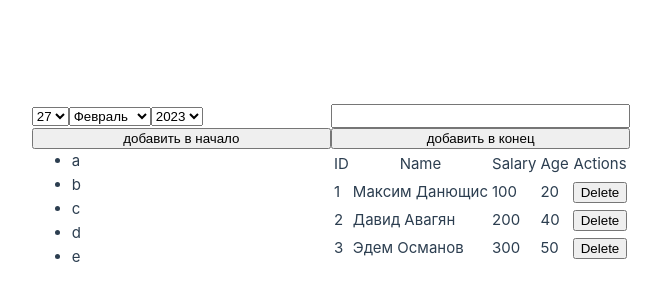
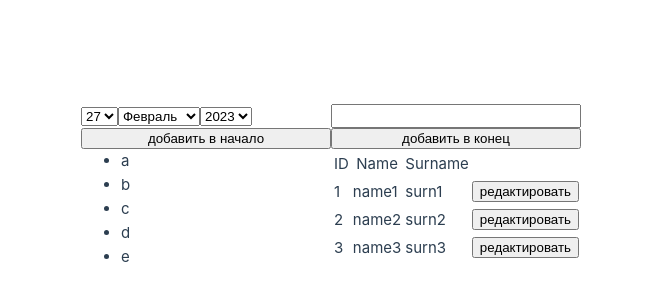
Before and after one commit to danilromas/Vue_DaRo, a Vue app: page / in a window 1280 px wide. Shown: the part 214-514 px from the top of the page, without its empty margins (309-970 px from the left). Built offline with nearby package versions, Linux system fonts and the light colour scheme.

Commit message:
56_редактирование пользователей

```diff
--- a/src/App.vue
+++ b/src/App.vue
@@ -65,37 +65,33 @@
       users: [
 			{
 				id: 1,
-				name: 'Максим Данющис',
-				salary: 100,
-				age: 20,
-                isEdit: false,
+				name: 'name1',
+				surn: 'surn1',
+				isEdit: false,
 			},
 			{
 				id: 2,
-				name: 'Давид Авагян',
-				salary: 200,
-				age: 40,
-                isEdit: false,
+				name: 'name2',
+				surn: 'surn2',
+				isEdit: false,
 			},
 			{
 				id: 3,
-				name: 'Эдем Османов',
-				salary: 300,
-				age: 50,
-                isEdit: false,
+				name: 'name3',
+				surn: 'surn3',
+				isEdit: false,
 			},
 		],
 	}
 },
       methods:
-    {
-      addItem: function() {
-		this.items.push(this.newItem);
+    {edit(user) {
+		user.isEdit = true;
 	},
-	addItemToBegin: function() {
-		this.items.unshift(this.newItem);
+	    save(user) {
+		user.isEdit = false;
+	},
 	}
-        }
         }
 
 
@@ -131,18 +127,23 @@
         <tr>
           <th>ID</th>
           <th>Name</th>
-          <th>Salary</th>
-          <th>Age</th>
-          <th>Actions</th>
+          <th>Surname</th>
         </tr>
       </thead>
       <tbody>
         <tr v-for="user in users" :key="user.id">
+          <template v-if="!user.isEdit">
           <td>{{ user.id }}</td>
           <td>{{ user.name }}</td>
-          <td>{{ user.salary }}</td>
-          <td>{{ user.age }}</td>
-          <td><button @click="removeUser(user.id)">Delete</button></td>
+          <td>{{ user.surn }}</td>
+          <button @click="edit(user)"> редактировать</button>
+        </template>
+        <template v-else>
+                <td>{{ user.id }}</td>
+				<td> <input v-model="user.name"> </td>
+				<td>  <input v-model="user.surn"> </td>
+                <td>  <button @click="save(user)">сохранить</button></td>
+			</template>
         </tr>
       </tbody>
     </table>
```
